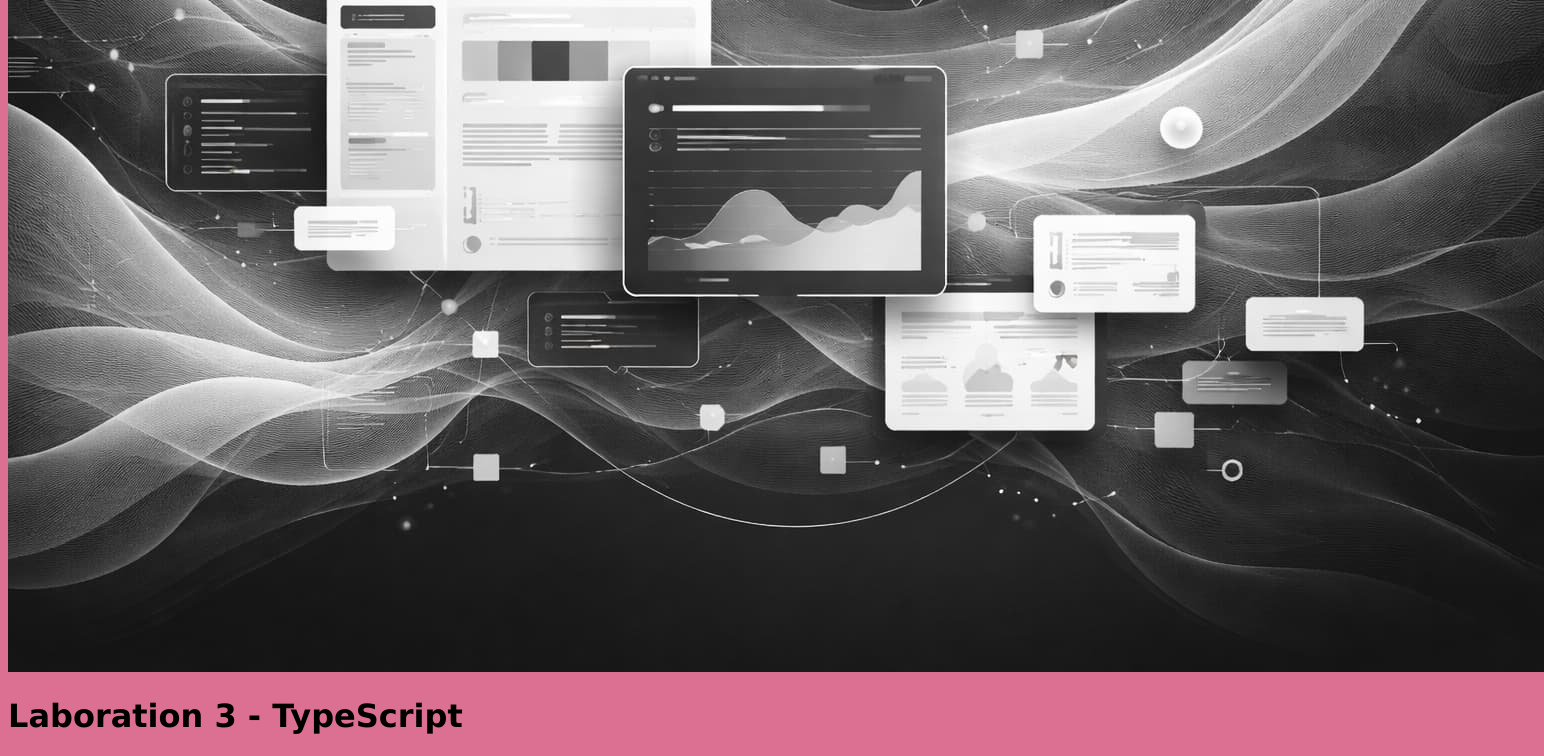
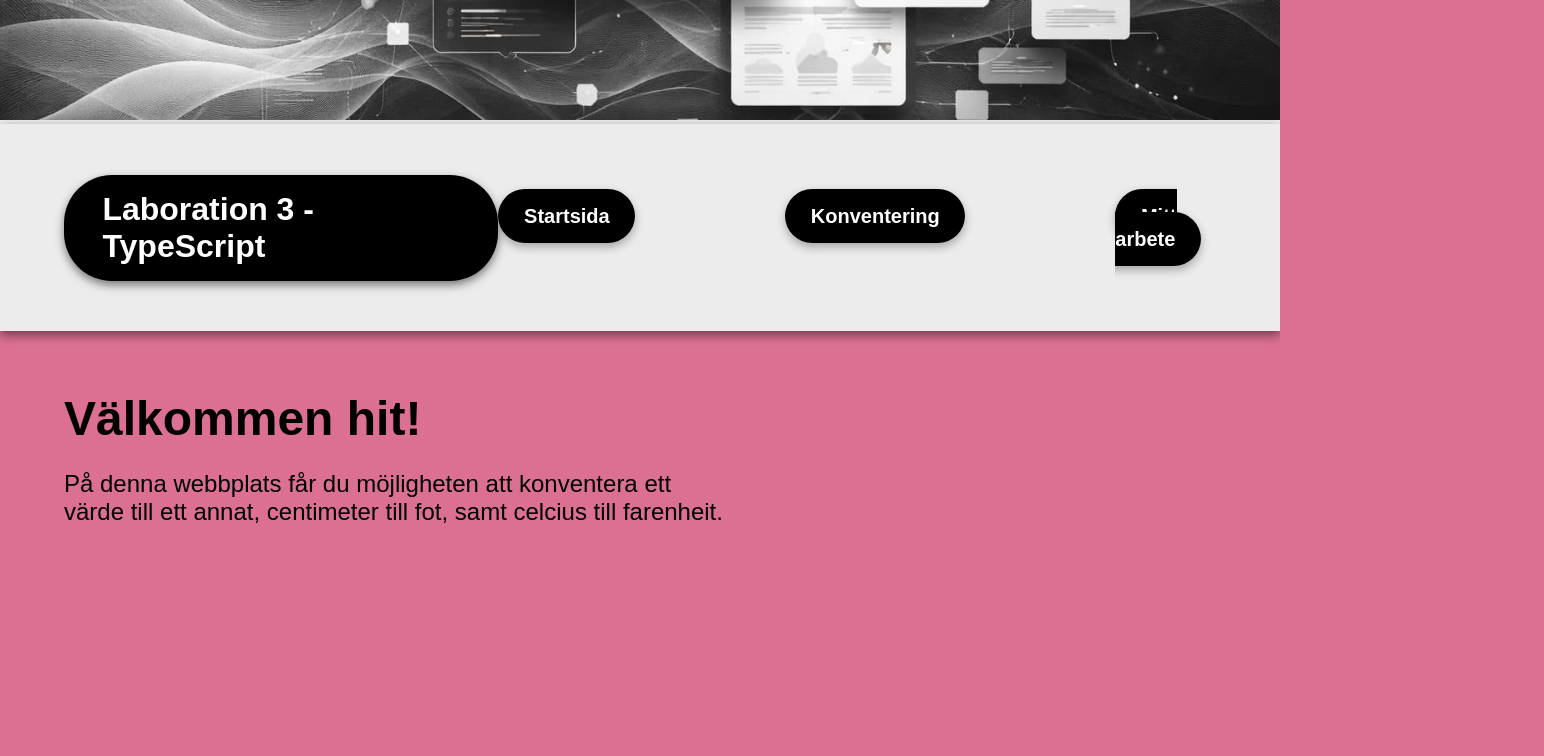
Before and after one commit to alvastern/laboration-3-typescript, an Angular app: page / in a window 1280 px wide. Shown: the part 360-1116 px from the top of the page, 1544 px wide, since content can reach past the window. After the commit the page ends 966 px from the top, so only its background shows below. Built offline with nearby package versions, Linux system fonts and the light colour scheme.

Commit message:
Styling - fortsättning

```diff
--- a/src/app/pages/arbete/arbete.scss
+++ b/src/app/pages/arbete/arbete.scss
@@ -0,0 +1,15 @@
+h2 {
+    font-size: 3rem;
+    margin: 7.5vh 0 3vh 5vw;
+}
+
+h3 {
+    margin: 5vh 0 2vh 5vw;
+    font-size: 2rem;;
+}
+
+p {
+    font-size: 1.5rem;
+    margin: 0 0 10vh 5vw;
+    width: 60ch;
+}
--- a/src/app/pages/home/home.scss
+++ b/src/app/pages/home/home.scss
@@ -0,0 +1,10 @@
+h2 {
+    font-size: 3rem;
+    margin: 7.5vh 0 3vh 5vw;
+}
+
+p {
+    font-size: 1.5rem;
+    margin: 0 0 10vh 5vw;
+    width: 50ch;
+}
--- a/src/app/pages/varden/varden.scss
+++ b/src/app/pages/varden/varden.scss
@@ -0,0 +1,4 @@
+h2 {
+    font-size: 2rem;
+    margin: 7.5vh 0 3vh 5vw;
+}
--- a/src/app/partials/footer/footer.html
+++ /dev/null
@@ -1 +0,0 @@
-<p>footer works!</p>
--- a/src/app/partials/header-nav/header-nav.html
+++ b/src/app/partials/header-nav/header-nav.html
@@ -2,16 +2,18 @@
     <picture>
         <source srcset="/images/abstrakt-UXUI.webp" type="image">
         <source srcset="/images/abstrakt-UXUI.jpg" type="image">
-        <img src="/images/abstrakt-UXUI.jpg" alt="Svart-vit bild med abstrakt konst med datorer">
+        <img src="/images/abstrakt-UXUI.jpg" alt="Svart-vit bild med abstrakt konst med datorer" id="abstrakt-img">
     </picture>
 
+    <section id="header-sektion">
         <h1>Laboration 3 - TypeScript</h1>
 
         <nav>
-        <ul>
+            <ul id="nav-list">
                 <li><a routerLink="/">Startsida</a></li>
                 <li><a routerLink="/varden">Konventering</a></li>
                 <li><a routerLink="/arbete">Mitt arbete</a></li>
             </ul>
         </nav>
+    </section>
 </header>
--- a/src/app/partials/header-nav/header-nav.scss
+++ b/src/app/partials/header-nav/header-nav.scss
@@ -0,0 +1,50 @@
+header {
+    background-color: #ececec;
+}
+
+#abstrakt-img {
+    width: 100%;
+    height: 60vh;
+    object-fit: cover;
+    object-position: center;
+}
+
+#header-sektion {
+    display: flex;
+    justify-content: space-between;
+    padding: 3vh 5vw;
+    align-items: center;
+    box-shadow: 0 4px 10px rgba(0, 0, 0, 0.5);
+}
+
+#nav-list {
+    display: flex;
+    list-style-type: none;
+    padding: 0;
+    gap: 150px;
+
+    li a {
+        color: white;
+        text-decoration: none;
+        font-size: 1.25rem;
+        padding: 2vh 2vw;
+        background-color: black;
+        border-radius: 2rem;
+        box-shadow: 0 4px 10px rgba(0, 0, 0, 0.3);
+        font-weight: bold;
+    }
+}
+
+#nav-list li a:hover {
+    background-color: darkgray;
+    color: black;
+}
+
+h1 {
+    font-size: 2rem;
+    background-color: black;
+    color: white;
+    padding: 2vh 3vw;
+    border-radius: 3rem;
+    box-shadow: 0 4px 10px rgba(0, 0, 0, 0.5);
+}
--- a/src/styles.scss
+++ b/src/styles.scss
@@ -1,4 +1,6 @@
 body {
     background-color: palevioletred;
-    font-family:Verdana, Geneva, Tahoma, sans-serif;
+    font-family: sans-serif;
+    padding: 0;
+    margin: 0;
 }
```
Also changed, not shown: src/app/partials/footer/footer.ts (deleted, +0 -9 lines), src/app/partials/footer/footer.scss (deleted). Lines whose indentation alone changed are shown as unchanged.
